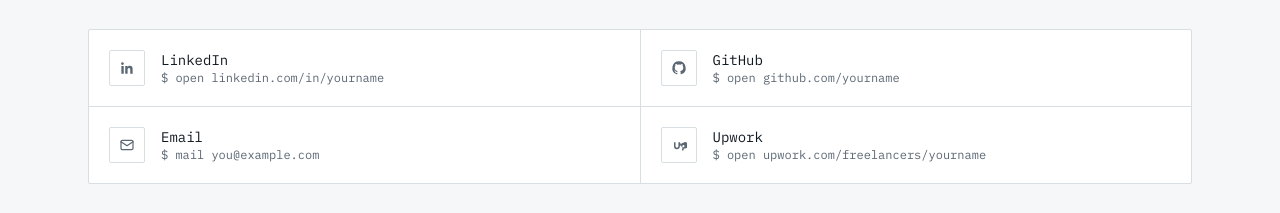
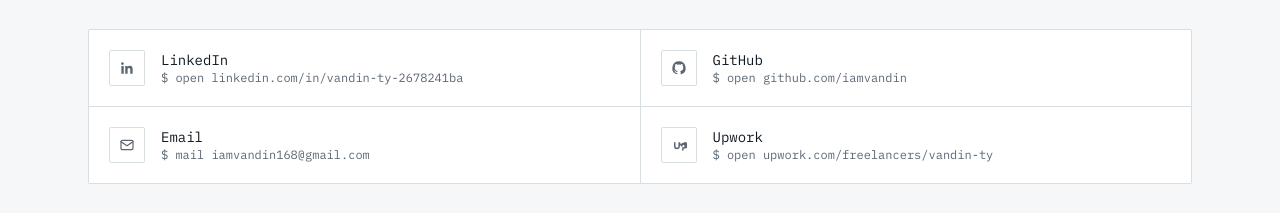
Before and after one commit to iamvandin/vandin.ty-portfolio, a React (Vite) app: page / in a window 1280 px wide. Shown: the part 2488-2701 px from the top of the page. Built offline with nearby package versions, Linux system fonts and the light colour scheme.

Commit message:
Update Email LinkedIn and Github Personal Account

```diff
--- a/src/components/Contact.jsx
+++ b/src/components/Contact.jsx
@@ -1,11 +1,31 @@
-import { LinkedInIcon, GitHubIcon, MailIcon, UpworkIcon } from './icons.jsx'
+import { LinkedInIcon, GitHubIcon, MailIcon, UpworkIcon } from "./icons.jsx";
 
 const channels = [
-  { label: 'LinkedIn', command: 'open linkedin.com/in/yourname', href: 'https://linkedin.com/in/yourname', Icon: LinkedInIcon },
-  { label: 'GitHub', command: 'open github.com/yourname', href: 'https://github.com/yourname', Icon: GitHubIcon },
-  { label: 'Email', command: 'mail you@example.com', href: 'mailto:you@example.com', Icon: MailIcon },
-  { label: 'Upwork', command: 'open upwork.com/freelancers/yourname', href: 'https://upwork.com/freelancers/yourname', Icon: UpworkIcon },
-]
+  {
+    label: "LinkedIn",
+    command: "open linkedin.com/in/vandin-ty-2678241ba",
+    href: "https://linkedin.com/in/vandin-ty-2678241ba",
+    Icon: LinkedInIcon,
+  },
+  {
+    label: "GitHub",
+    command: "open github.com/iamvandin",
+    href: "https://github.com/iamvandin",
+    Icon: GitHubIcon,
+  },
+  {
+    label: "Email",
+    command: "mail iamvandin168@gmail.com",
+    href: "mailto:iamvandin168@gmail.com",
+    Icon: MailIcon,
+  },
+  {
+    label: "Upwork",
+    command: "open upwork.com/freelancers/vandin-ty",
+    href: "https://upwork.com/freelancers/vandin-ty",
+    Icon: UpworkIcon,
+  },
+];
 
 export default function Contact() {
   return (
@@ -35,5 +55,5 @@
         ))}
       </div>
     </section>
-  )
+  );
 }
```
